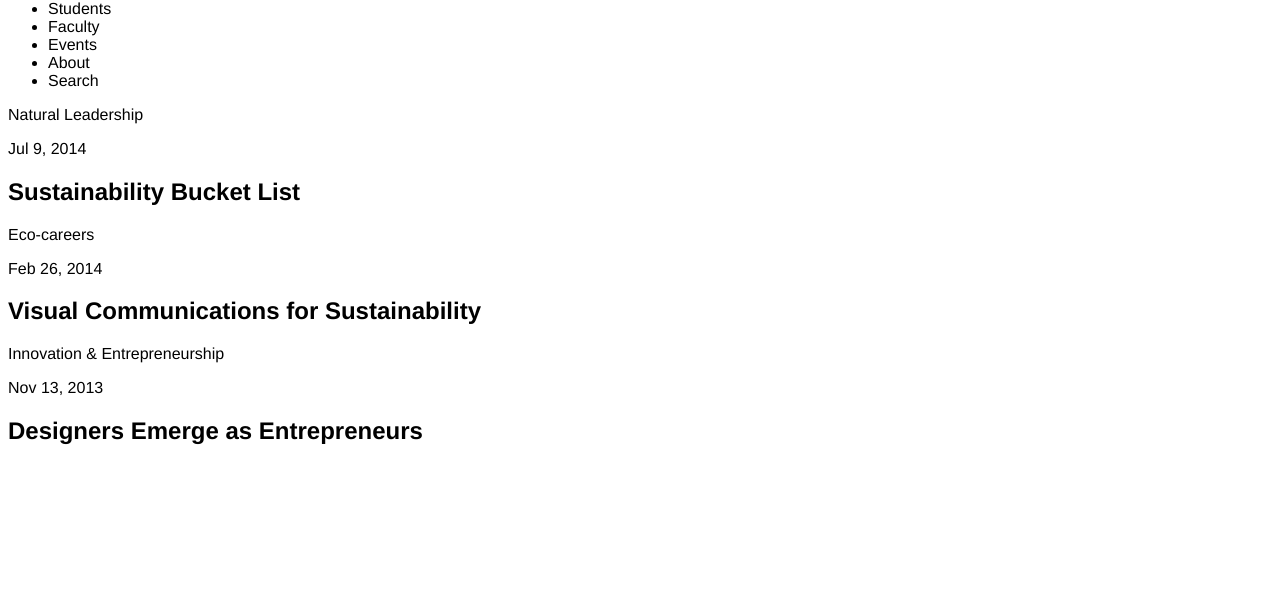
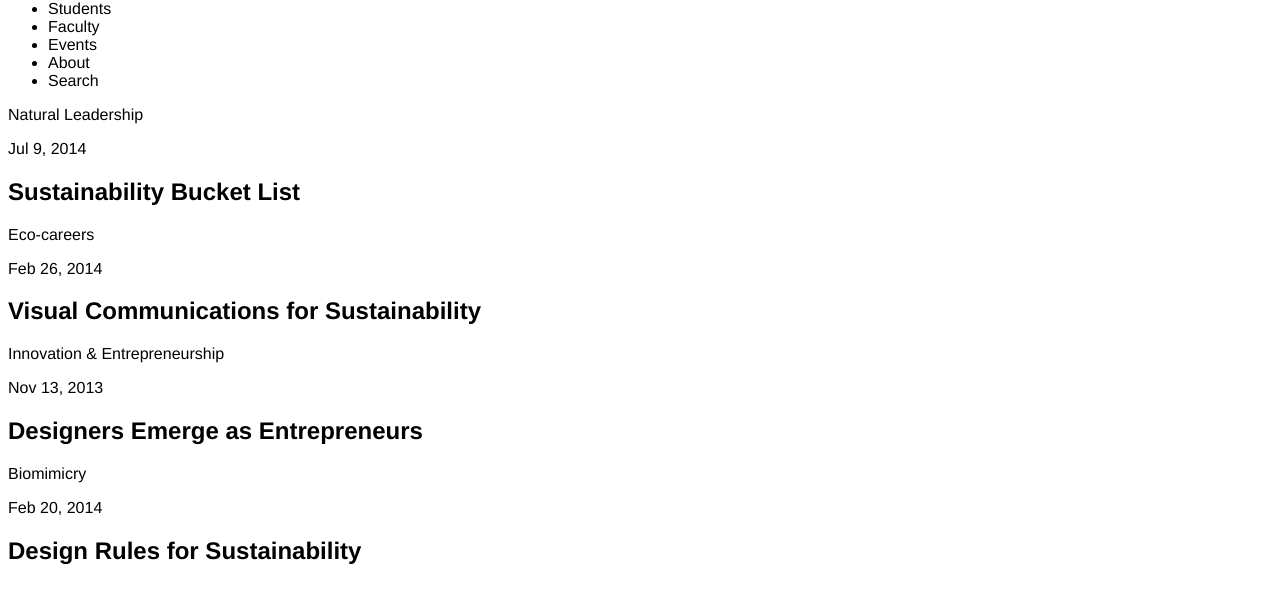
Before and after one commit to rjgoetz/mcad-sdblog, a website: page app/index.html in a window 1280 px wide. Shown: the part 184-786 px from the top of the page. Drawn offline with nearby package versions, Linux system fonts and the light colour scheme; files that its build step writes are made by us from their sources.

Commit message:
add article 4

```diff
--- a/app/index.html
+++ b/app/index.html
@@ -64,6 +64,12 @@
         <h1>Designers Emerge as Entrepreneurs</h1>
       </article>
 
+      <article>
+        <p>Biomimicry</p>
+        <time datetime="2014-02-20">Feb 20, 2014</time>
+        <h1>Design Rules for Sustainability</h1>
+      </article>
+
     </main>
 
     <!-- Google Analytics: change UA-XXXXX-X to be your site's ID. -->
```
